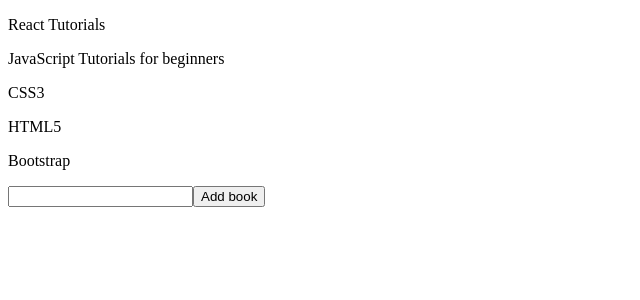
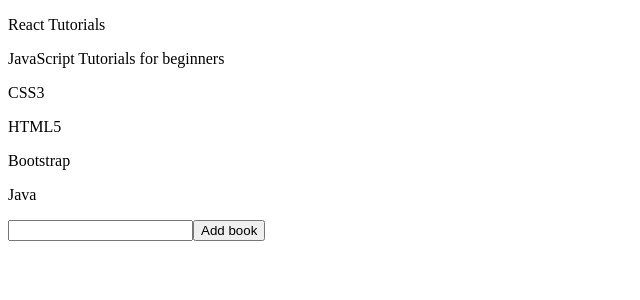
Before and after one commit to Paul-js-hub/reactjs-books-app, a React (Create React App) app: page / in a window 1280 px wide. Shown: the top 300 px of the page, without its empty margins (0-640 px from the left). Built offline with nearby package versions, Linux system fonts and the light colour scheme.

Commit message:
added new book

```diff
--- a/src/components/Books.js
+++ b/src/components/Books.js
@@ -21,8 +21,12 @@ class Books extends Component {
                 title: 'HTML5'
             },
             {
-                id: 4,
+                id: 5,
                 title: 'Bootstrap'
+            },
+            {
+                id: 6,
+                title: 'Java'
             }
         ],
         book:{},
```
